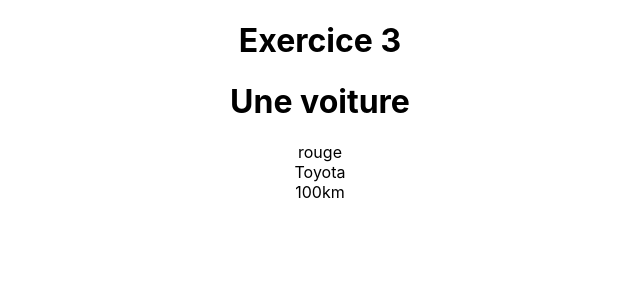
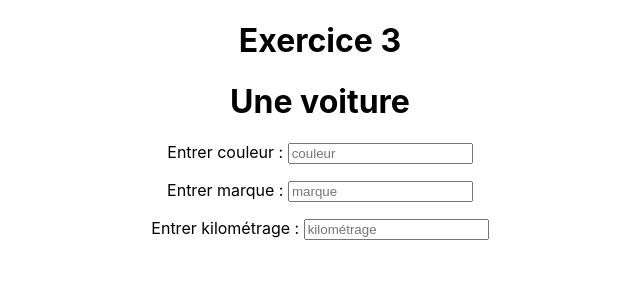
Before and after one commit to PORaymond/formatif_03_correctio_q_03, a React (Create React App) app: page / in a window 1280 px wide. Shown: the top 300 px of the page, without its empty margins (320-960 px from the left). Built offline with nearby package versions, Linux system fonts and the light colour scheme; the HTML template or start-up script is replaced by a standard one.

Commit message:
creer les input pour obtenir les props dynamiquement

```diff
--- a/src/Car.js
+++ b/src/Car.js
@@ -6,9 +6,15 @@
       return(
          <div>
             <h1>Une voiture</h1>
-            {this.props.couleur}<br/>
-            {this.props.marque}<br/>
-            {this.props.km}
+            <p>
+               Entrer couleur : <input type="text" placeholder="couleur"/>
+            </p>
+            <p>
+               Entrer marque : <input type="text" placeholder="marque"/>
+            </p>
+            <p>
+               Entrer kilométrage : <input type="text" placeholder="kilométrage"/>
+            </p>
          </div>
       );
    }
```
